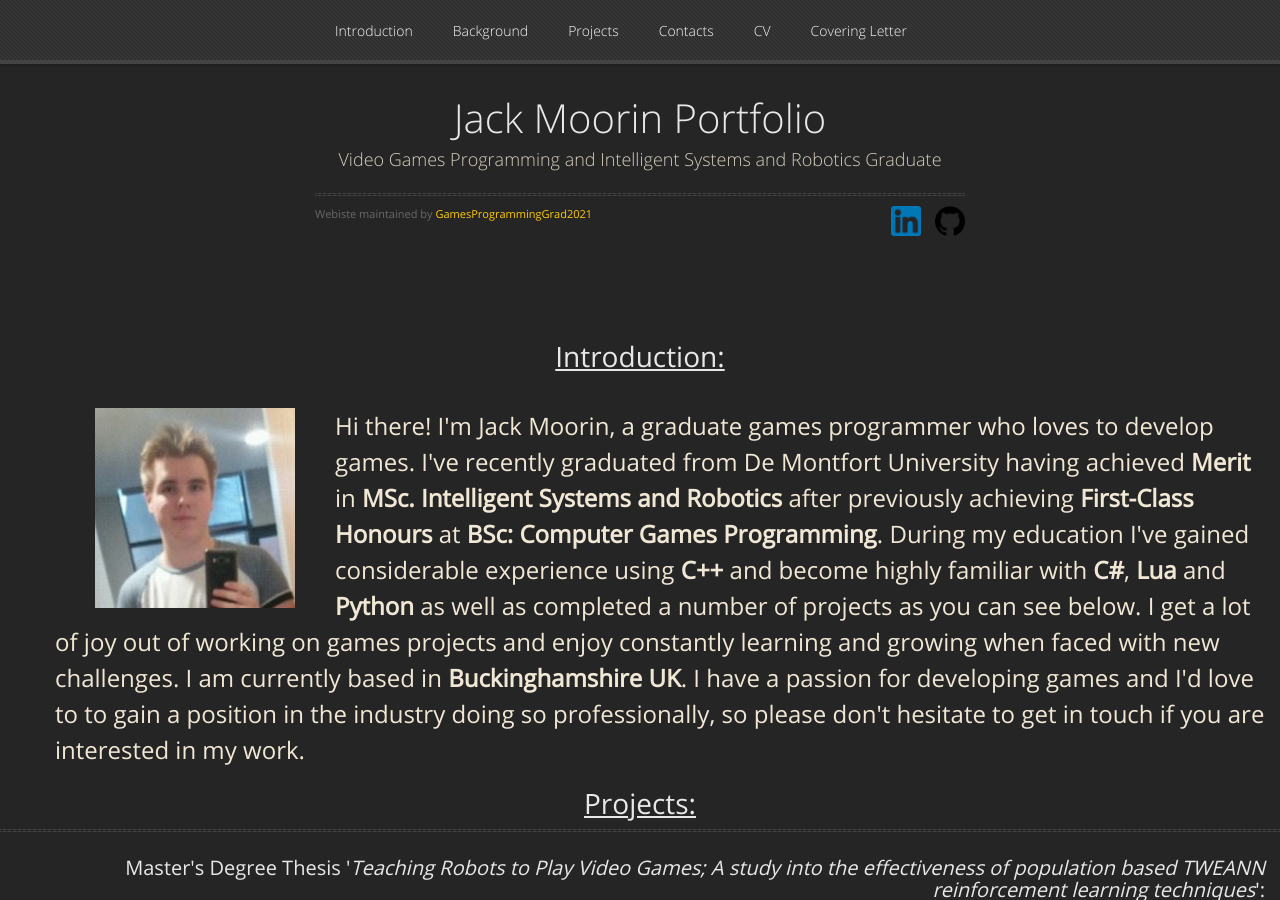
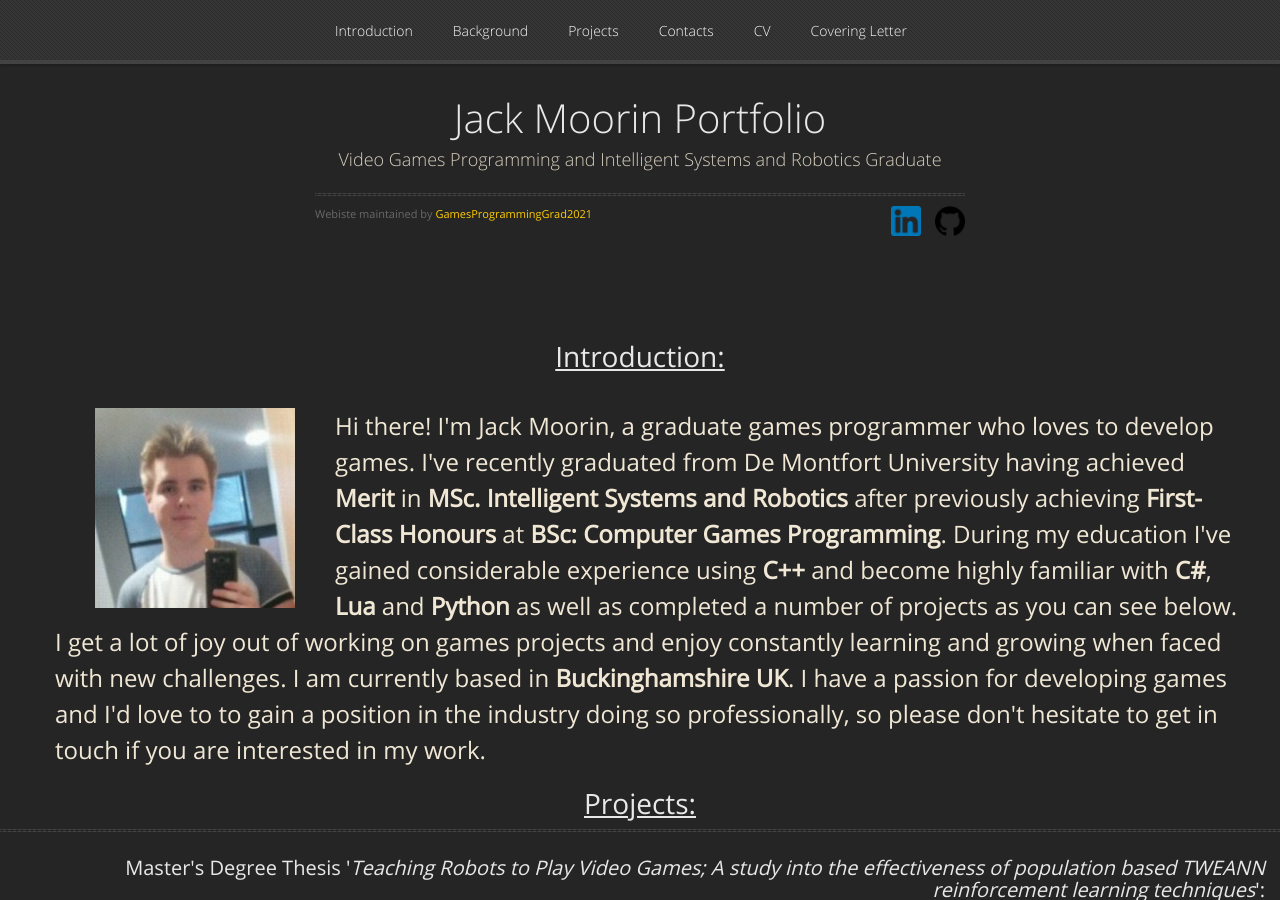
Before and after one commit to GamesProgrammingGrad2021/GamesProgrammingGrad2021.github.io, a Jekyll site: the page built from index.md, in a window 1280 px wide and 900 px high. Built offline with Jekyll 4.4.1, drawn with Linux system fonts in a browser that asks for light colours; nearby versions of some CDN libraries; our own code applies the rules of GitHub Pages for plain Markdown files.

Commit message:
Update default.html

```diff
--- a/_layouts/default.html
+++ b/_layouts/default.html
@@ -197,7 +197,7 @@
 		<h1 style="padding-bottom: 5px; text-align: center;"><u>Introduction:</u></h1>
 		<br>
 		<div class="project_div_l">
-			<div class="project_text_div_l" style="font-size: 24px; padding-left: 40px; padding-right: 10px;">
+			<div class="project_text_div_l" style="font-size: 24px; padding-left: 40px; padding-right: 40px;">
 			<img src="Portfolio_Profile_Image.jpg" alt="Profile_Picture" class="project_thumbnail_l" style="width:200px; height:200px; padding-left: 40px; padding-right: 40px;">
 			Hi there! I'm Jack Moorin, a graduate games programmer who loves to develop games. I've recently graduated from De
 			Montfort University having achieved <b>Merit</b> in <b>MSc. Intelligent Systems and Robotics</b> after previously
```
